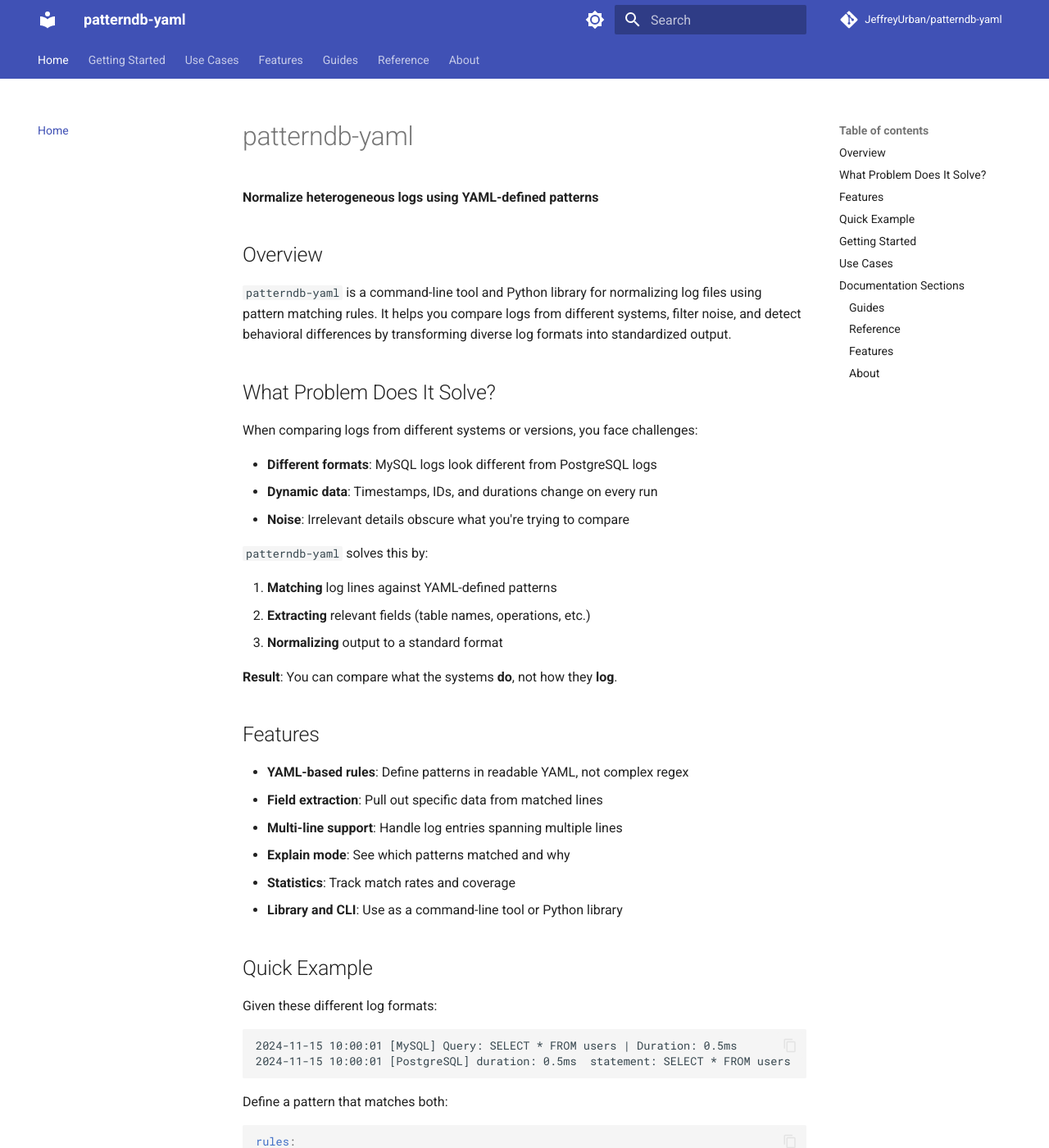
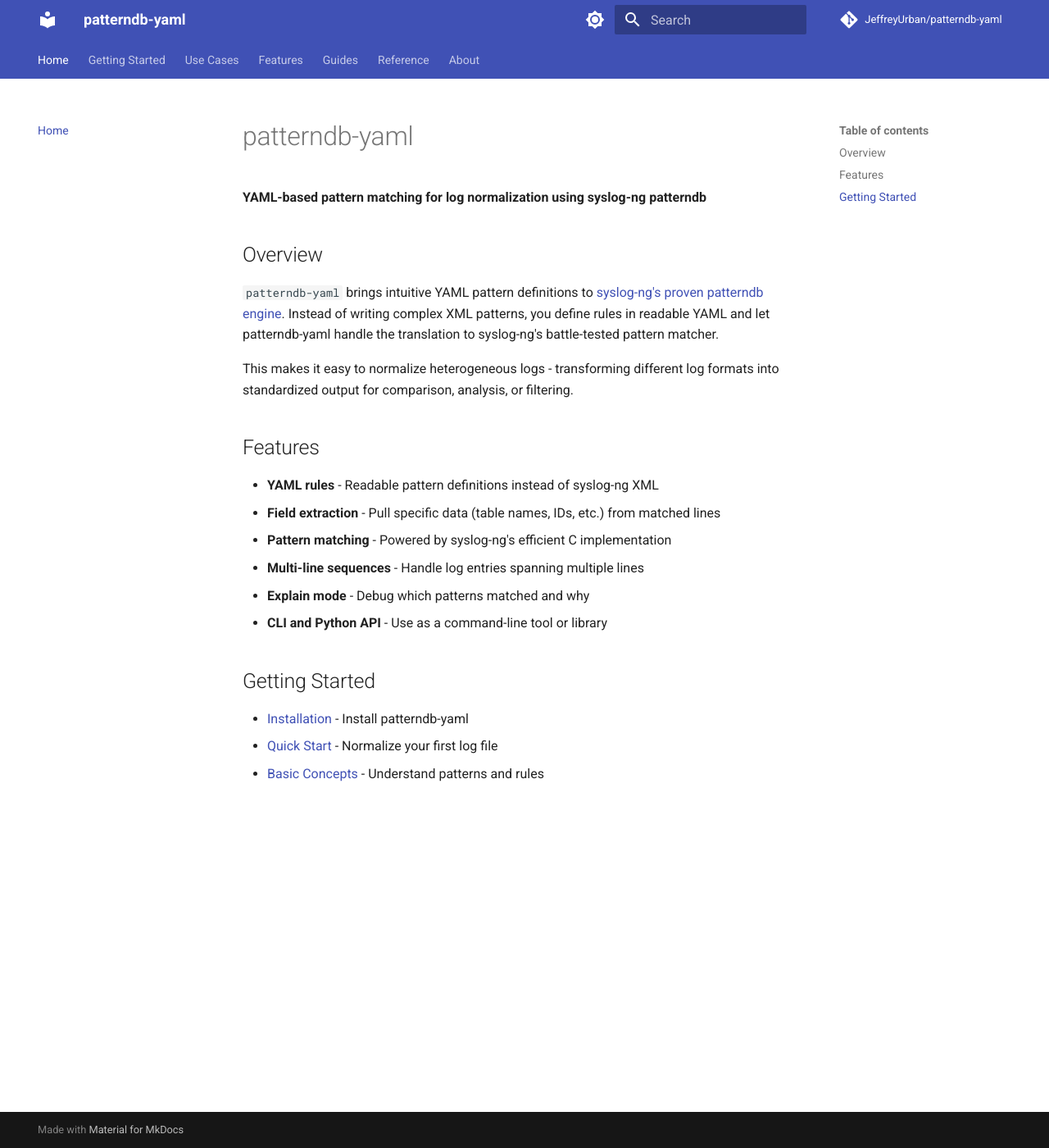
Before and after one commit to JeffreyUrban/patterndb-yaml, an MkDocs documentation site: the page built from docs/index.md, in a window 1280 px wide and 1400 px high. Shown: the whole window at 82% size. Built offline with MkDocs 1.6.1 and Material for MkDocs 9.7.7, drawn with Linux system fonts in a browser that asks for light colours; comment, search, counter and statistics services are not loaded; some of the changed text lies outside the part shown.

Commit message:
Fix documentation: index, installation, basic-concepts
- index.md: Reduced from 492 to 163 words, emphasize syslog-ng relationship
- installation.md: Replace placeholders, update dependencies, add syslog-ng TODO
- basic-concepts.md: Remove unsubstantiated claims, fix list formatting

Addresses documentation review feedback focusing on conciseness and accuracy.

````diff
--- a/docs/index.md
+++ b/docs/index.md
@@ -1,124 +1,24 @@
 # patterndb-yaml
 
-**Normalize heterogeneous logs using YAML-defined patterns**
+**YAML-based pattern matching for log normalization using syslog-ng patterndb**
 
 ## Overview
 
-`patterndb-yaml` is a command-line tool and Python library for normalizing log files using pattern matching rules. It helps you compare logs from different systems, filter noise, and detect behavioral differences by transforming diverse log formats into standardized output.
+`patterndb-yaml` brings intuitive YAML pattern definitions to [syslog-ng's proven patterndb engine](https://www.syslog-ng.com/technical-documents/doc/syslog-ng-open-source-edition/3.38/administration-guide/56#TOPIC-1829130). Instead of writing complex XML patterns, you define rules in readable YAML and let patterndb-yaml handle the translation to syslog-ng's battle-tested pattern matcher.
 
-## What Problem Does It Solve?
-
-When comparing logs from different systems or versions, you face challenges:
-
-- **Different formats**: MySQL logs look different from PostgreSQL logs
-- **Dynamic data**: Timestamps, IDs, and durations change on every run
-- **Noise**: Irrelevant details obscure what you're trying to compare
-
-`patterndb-yaml` solves this by:
-
-1. **Matching** log lines against YAML-defined patterns
-2. **Extracting** relevant fields (table names, operations, etc.)
-3. **Normalizing** output to a standard format
-
-**Result**: You can compare what the systems **do**, not how they **log**.
+This makes it easy to normalize heterogeneous logs - transforming different log formats into standardized output for comparison, analysis, or filtering.
 
 ## Features
 
-- **YAML-based rules**: Define patterns in readable YAML, not complex regex
-- **Field extraction**: Pull out specific data from matched lines
-- **Multi-line support**: Handle log entries spanning multiple lines
-- **Explain mode**: See which patterns matched and why
-- **Statistics**: Track match rates and coverage
-- **Library and CLI**: Use as a command-line tool or Python library
-
-## Quick Example
-
-Given these different log formats:
-
-```text
-2024-11-15 10:00:01 [MySQL] Query: SELECT * FROM users | Duration: 0.5ms
-2024-11-15 10:00:01 [PostgreSQL] duration: 0.5ms  statement: SELECT * FROM users
-```
-
-Define a pattern that matches both:
-
-```yaml
-rules:
-  - name: mysql_select
-    pattern:
-      - field: timestamp
-      - text: " [MySQL] Query: SELECT "
-      - field: columns
-      - text: " FROM "
-      - field: table
-    output: "[SELECT:{table}]"
-
-  - name: postgres_select
-    pattern:
-      - field: timestamp
-      - text: " [PostgreSQL] duration: "
-      - field: duration
-      - text: "  statement: SELECT "
-      - field: columns
-      - text: " FROM "
-      - field: table
-    output: "[SELECT:{table}]"
-```
-
-Both logs normalize to:
-
-```text
-[SELECT:users]
-```
-
-Now you can compare behavior across databases!
+- **YAML rules** - Readable pattern definitions instead of syslog-ng XML
+- **Field extraction** - Pull specific data (table names, IDs, etc.) from matched lines
+- **Pattern matching** - Powered by syslog-ng's efficient C implementation
+- **Multi-line sequences** - Handle log entries spanning multiple lines
+- **Explain mode** - Debug which patterns matched and why
+- **CLI and Python API** - Use as a command-line tool or library
 
 ## Getting Started
 
 - [Installation](getting-started/installation.md) - Install patterndb-yaml
-- [Quick Start](getting-started/quick-start.md) - Get started in 5 minutes
-- [Basic Concepts](getting-started/basic-concepts.md) - Understand how patterndb-yaml works
-
-## Use Cases
-
-See how `patterndb-yaml` solves real problems:
-
-- **[Testing](use-cases/index.md#testing)** - Verify behavior, detect regressions, ensure quality
-- **[DevOps](use-cases/index.md#devops)** - Build reliability, deployment validation
-- **[Operations](use-cases/index.md#operations)** - Monitor, troubleshoot, validate deployments
-- **[Security](use-cases/index.md#security)** - Aggregate logs, detect attacks, compliance
-- **[Data](use-cases/index.md#data)** - Migrations, transformations, data quality
-
-## Documentation Sections
-
-### Guides
-
-Practical guides for common scenarios:
-
-- [Common Patterns](guides/common-patterns.md) - Copy-paste ready examples
-- [Troubleshooting](guides/troubleshooting.md) - Solutions to common problems
-- [Performance](guides/performance.md) - Optimization tips
-
-### Reference
-
-Complete technical documentation:
-
-- [CLI Reference](reference/cli.md) - Command-line options
-- [Python API](reference/library.md) - Using as a library
-- [PatterndbYaml Class](reference/patterndb-yaml.md) - Core API reference
-
-### Features
-
-Deep dives into specific features:
-
-- [Rules](features/rules/rules.md) - Pattern matching and normalization
-- [Statistics](features/stats/stats.md) - Match coverage and metrics
-- [Explain Mode](features/explain/explain.md) - Debug pattern matching
-
-### About
-
-Design and development:
-
-- [How It Works](about/algorithm.md) - Algorithm details
-- [Design Decisions](about/design-decisions.md) - Why patterndb-yaml works this way
-- [Contributing](about/contributing.md) - Help improve patterndb-yaml
+- [Quick Start](getting-started/quick-start.md) - Normalize your first log file
+- [Basic Concepts](getting-started/basic-concepts.md) - Understand patterns and rules
````
Also changed, not shown: docs/getting-started/basic-concepts.md (+2 -1 lines), docs/getting-started/installation.md (+9 -6 lines).
